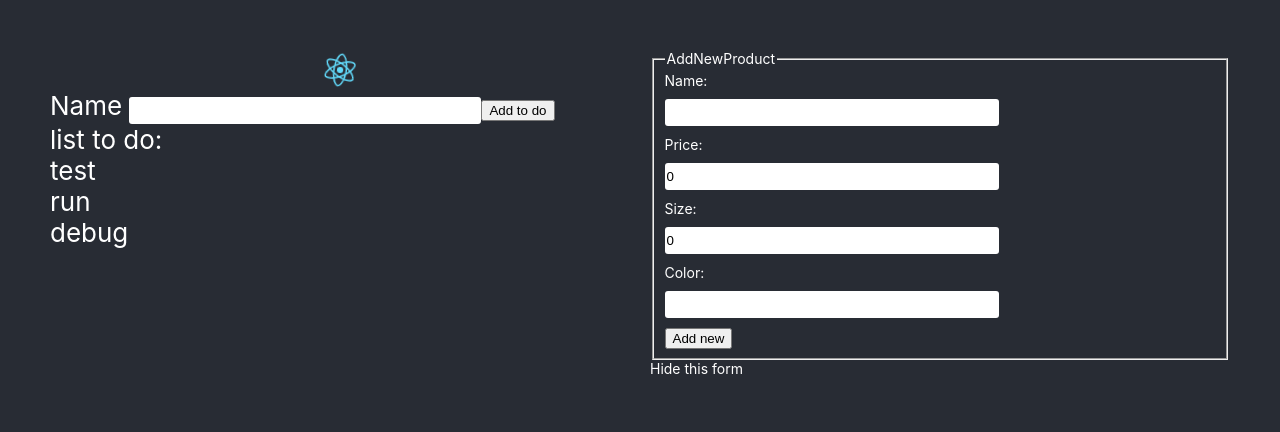
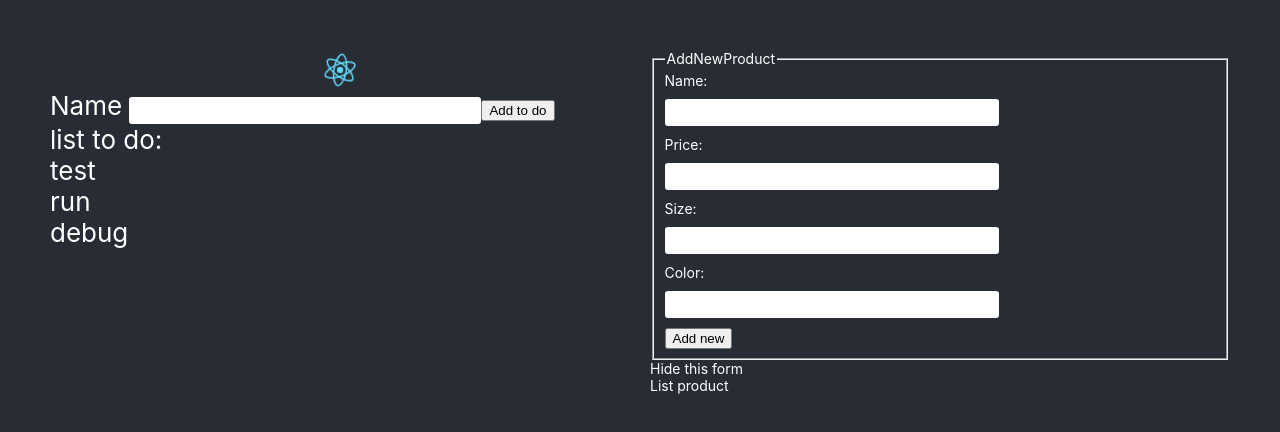
Before and after one commit to peageruk/reactHook, a React (Create React App) app: page / in a window 1280 px wide. Shown: the top 432 px of the page. Built offline with nearby package versions, Linux system fonts and the light colour scheme.

Commit message:
use local storage

```diff
--- a/src/components/AddNewProduct.js
+++ b/src/components/AddNewProduct.js
@@ -2,8 +2,8 @@ import React, { useState } from "react";
 
 const AddNewProduct = () => {
   const [name, setName] = useState("");
-  const [price, setPrice] = useState(0);
-  const [size, setSize] = useState(0);
+  const [price, setPrice] = useState("");
+  const [size, setSize] = useState("");
   const [color, setColor] = useState("");
   const handleOnClickBtn = () => {
     let object = {
@@ -12,7 +12,23 @@ const AddNewProduct = () => {
       size,
       color,
     };
-    console.log(">>>check input", object);
+    // localStorage.setItem("productList", JSON.stringify(object));
+    if (!name || !price || !size || !color) {
+      alert("All fields are required");
+      return;
+    }
+    let productList = localStorage.getItem("productList"); //string
+    if (productList) {
+      let arr = JSON.parse(productList); // object
+      arr.push(object);
+      localStorage.setItem("productList", JSON.stringify(arr));
+    } else {
+      localStorage.setItem("productList", JSON.stringify([object]));
+    }
+    setName("");
+    setPrice("");
+    setSize("");
+    setColor("");
   };
   const [isShow, setItShow] = useState("true");
   return (
@@ -89,6 +105,10 @@ const AddNewProduct = () => {
           Show form
         </div>
       )}
+      <div>
+        List product
+        <div>{localStorage.getItem("productList")}</div>
+      </div>
     </div>
   );
 };
```
